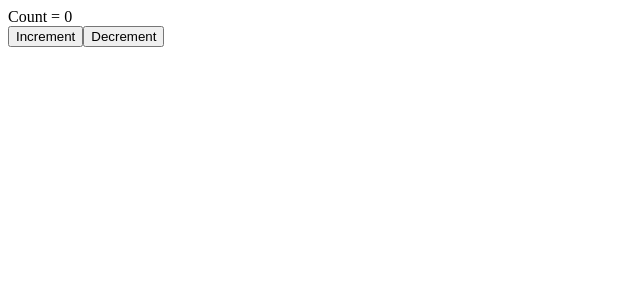
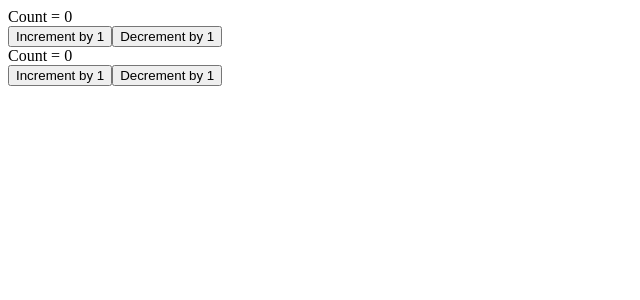
Before and after one commit to Ashik-2000/React, a React (Vite) app in the folder ForPractice/: page / in a window 1280 px wide. Shown: the top 300 px of the page, without its empty margins (0-640 px from the left). Built offline with nearby package versions, Linux system fonts and the light colour scheme.

Commit message:
action.value

```diff
--- a/ForPractice/src/App.jsx
+++ b/ForPractice/src/App.jsx
@@ -1,8 +1,9 @@
 import Counter from "./components/Counter";
+import ComplexCounter from "./components/ComplexCounter";
 export default function App() {
     return (
         <div className="app">
-            <Counter />
+            <ComplexCounter />
         </div>
     );
 }
--- /dev/null
+++ b/ForPractice/src/components/ComplexCounter.jsx
@@ -0,0 +1,51 @@
+import { useReducer } from "react";
+
+const initialState = { counter: 0, counter2:0 };
+const reducer = (state, action) => {
+    switch (action.type) {
+        case "increment":
+            return { counter: state.counter + action.value };
+        case "decrement":
+            return { counter: state.counter + action.value };
+        default:
+            return state;
+    }
+};
+
+export default function Counter() {
+    const [count, dispatch] = useReducer(reducer, initialState);
+    return (
+        <>
+            <div>
+                <div>Count = {count.counter}</div>
+                <button
+                    type="button"
+                    onClick={() => dispatch({ type: "increment", value: 1 })}
+                >
+                    Increment by 1
+                </button>
+                <button
+                    type="button"
+                    onClick={() => dispatch({ type: "decrement", value: -1 })}
+                >
+                    Decrement by 1
+                </button>
+            </div>
+            <div>
+                <div>Count = {count.counter}</div>
+                <button
+                    type="button"
+                    onClick={() => dispatch({ type: "increment", value: 1 })}
+                >
+                    Increment by 1
+                </button>
+                <button
+                    type="button"
+                    onClick={() => dispatch({ type: "decrement", value: -1 })}
+                >
+                    Decrement by 1
+                </button>
+            </div>
+        </>
+    );
+}
```
